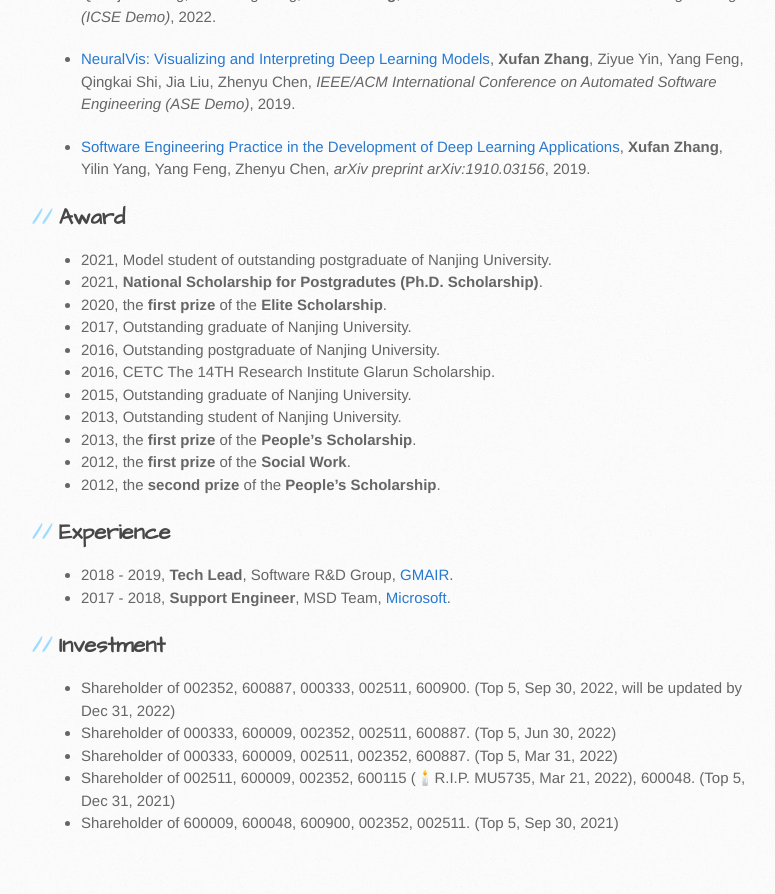
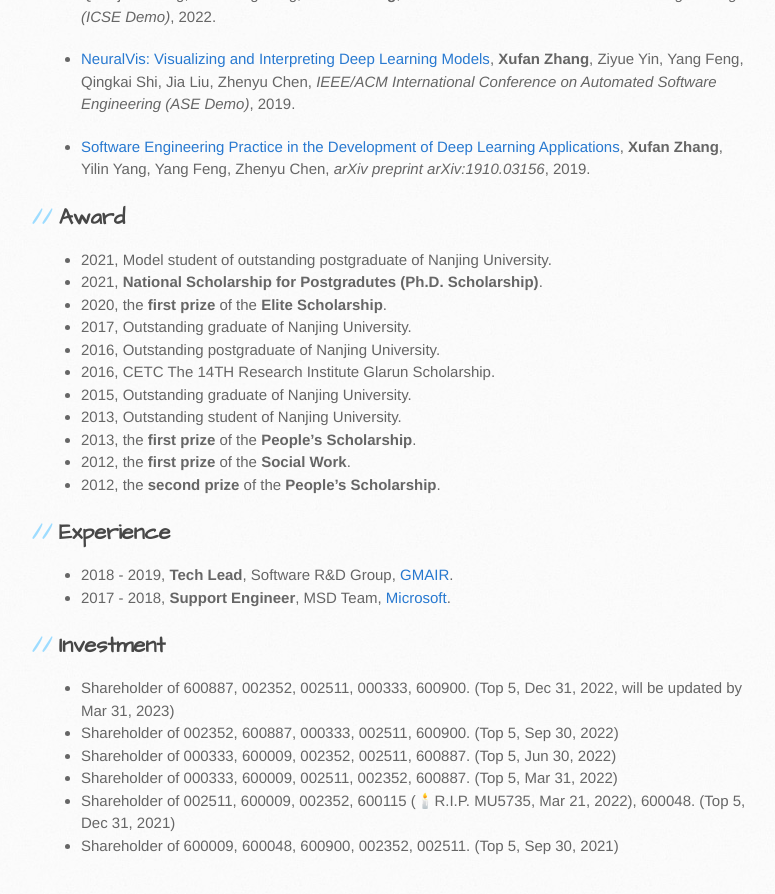
Before and after one commit to sunshinezxf/sunshinezxf.github.io, a Jekyll site: the page built from index.md, in a window 1280 px wide and 900 px high, scrolled down 1367 px. Shown: the top 894 px of the window, without its empty margins (109-884 px from the left). Built offline with Jekyll 4.4.1, drawn with Linux system fonts in a browser that asks for light colours; our own code applies the rules of GitHub Pages for plain Markdown files.

Commit message:
quarterly update

```diff
--- a/index.md
+++ b/index.md
@@ -63,7 +63,8 @@ If you are interested in the topics or projects I work on, please reach me via t
 
 ## Investment
 
-- Shareholder of 002352, 600887, 000333, 002511, 600900. (Top 5, Sep 30, 2022, will be updated by Dec 31, 2022)
+- Shareholder of 600887, 002352, 002511, 000333, 600900. (Top 5, Dec 31, 2022, will be updated by Mar 31, 2023)
+- Shareholder of 002352, 600887, 000333, 002511, 600900. (Top 5, Sep 30, 2022)
 - Shareholder of 000333, 600009, 002352, 002511, 600887. (Top 5, Jun 30, 2022)
 - Shareholder of 000333, 600009, 002511, 002352, 600887. (Top 5, Mar 31, 2022)
 - Shareholder of 002511, 600009, 002352, 600115 (🕯️R.I.P. MU5735, Mar 21, 2022), 600048. (Top 5, Dec 31, 2021)
```
